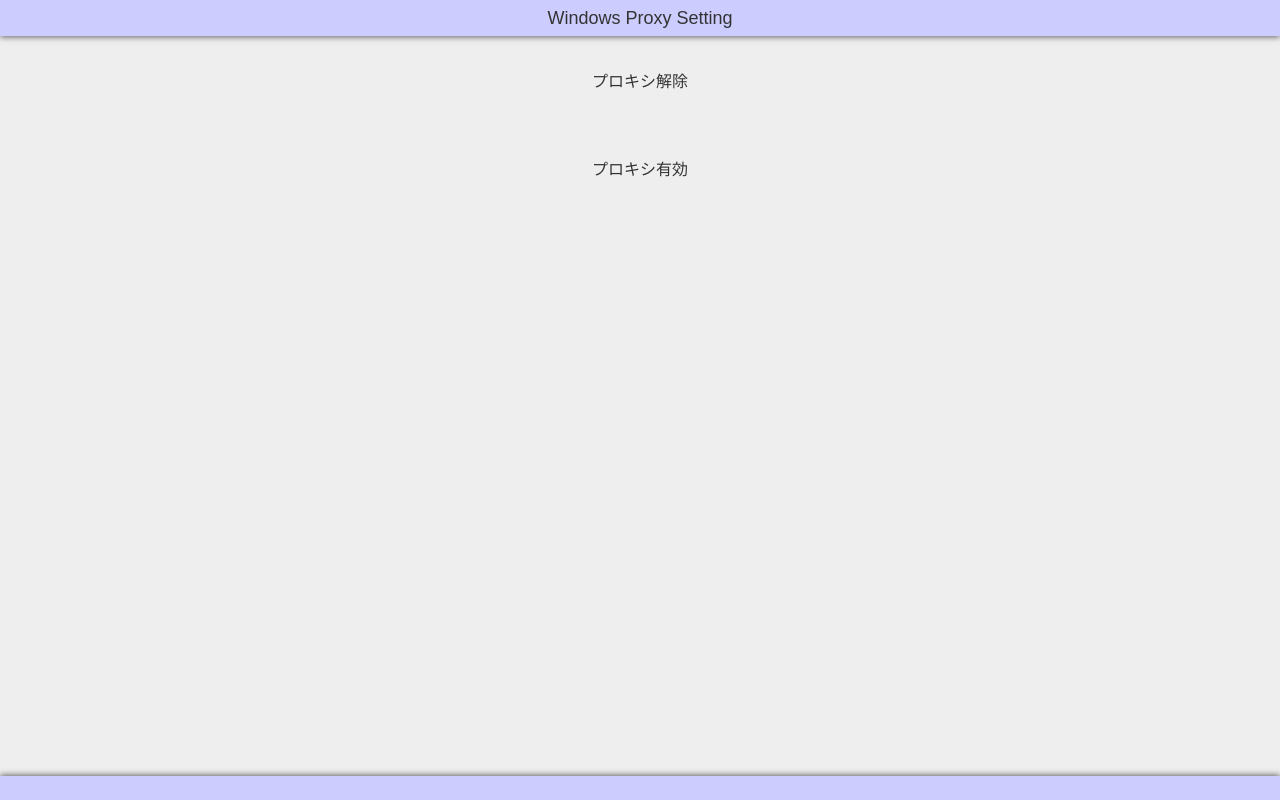
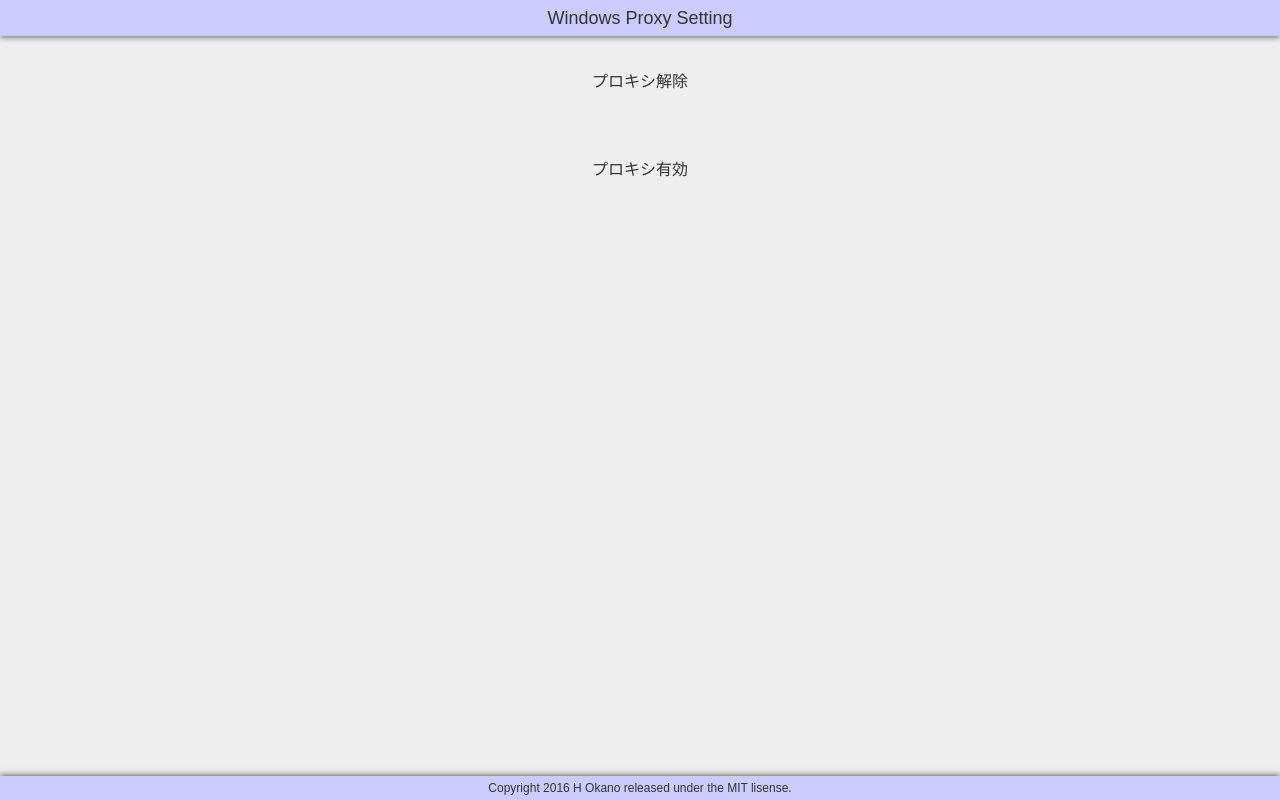
Before and after one commit to officeokano/setproxy, a plain HTML site: page index.html in a window 1280 px wide. Drawn offline with Linux system fonts and the light colour scheme.

Commit message:
modified

```diff
--- a/index.html
+++ b/index.html
@@ -14,6 +14,8 @@
             <p onclick="proxydisable()"><a href=#>プロキシ解除</a></p>
             <p onclick="proxyenable()"><a href=#>プロキシ有効</a></p>
         </div>
-        <footer></footer>
+        <footer onclick="window.open('https://opensource.org/licenses/mit-license.php')">
+            <span class="inline">Copyright 2016 H Okano released under the MIT lisense.</span>
+        </footer>
     </body>
 </html>
--- a/style.css
+++ b/style.css
@@ -81,4 +81,8 @@ footer{
 	100%{bottom:0px; opacity: 1;}
 }
 
-/* MIT License Copyright (c) 2016 H Okano */
+/*
+MIT License
+Copyright (c) 2016 H Okano
+https://opensource.org/licenses/mit-license.php
+*/
```
